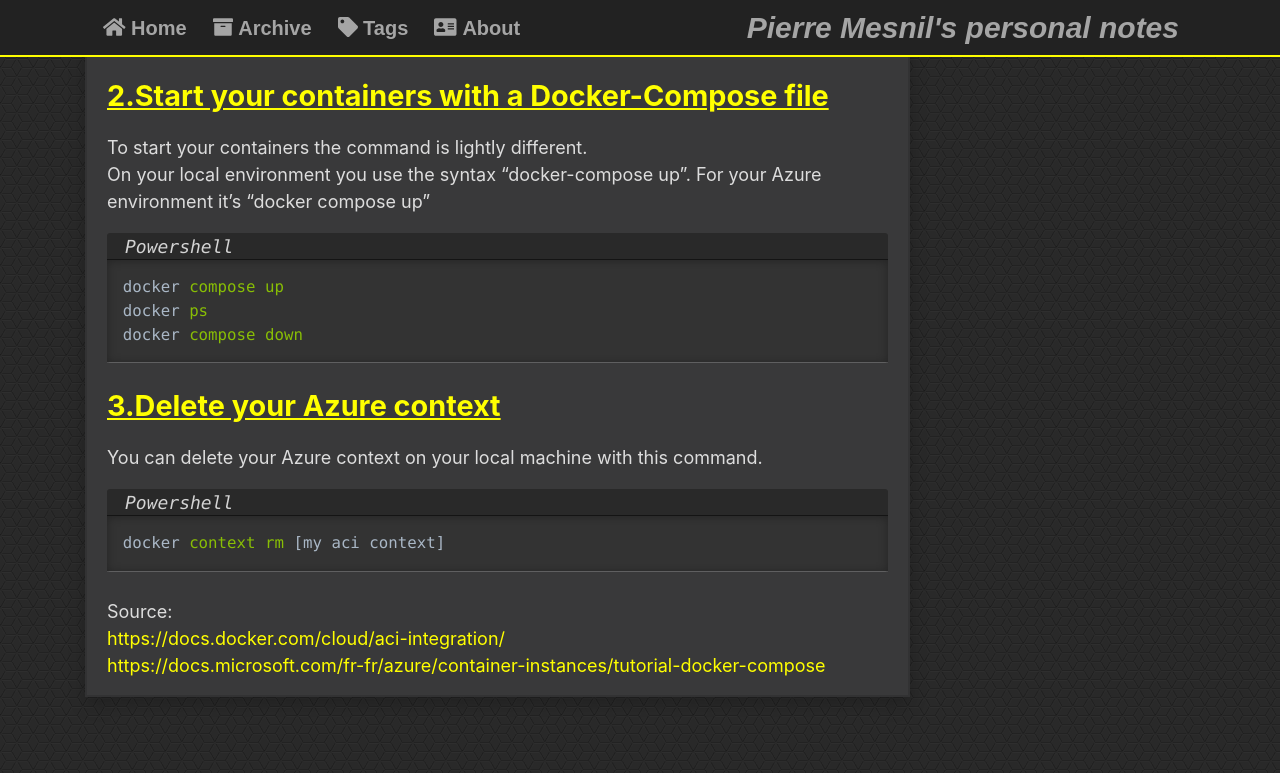
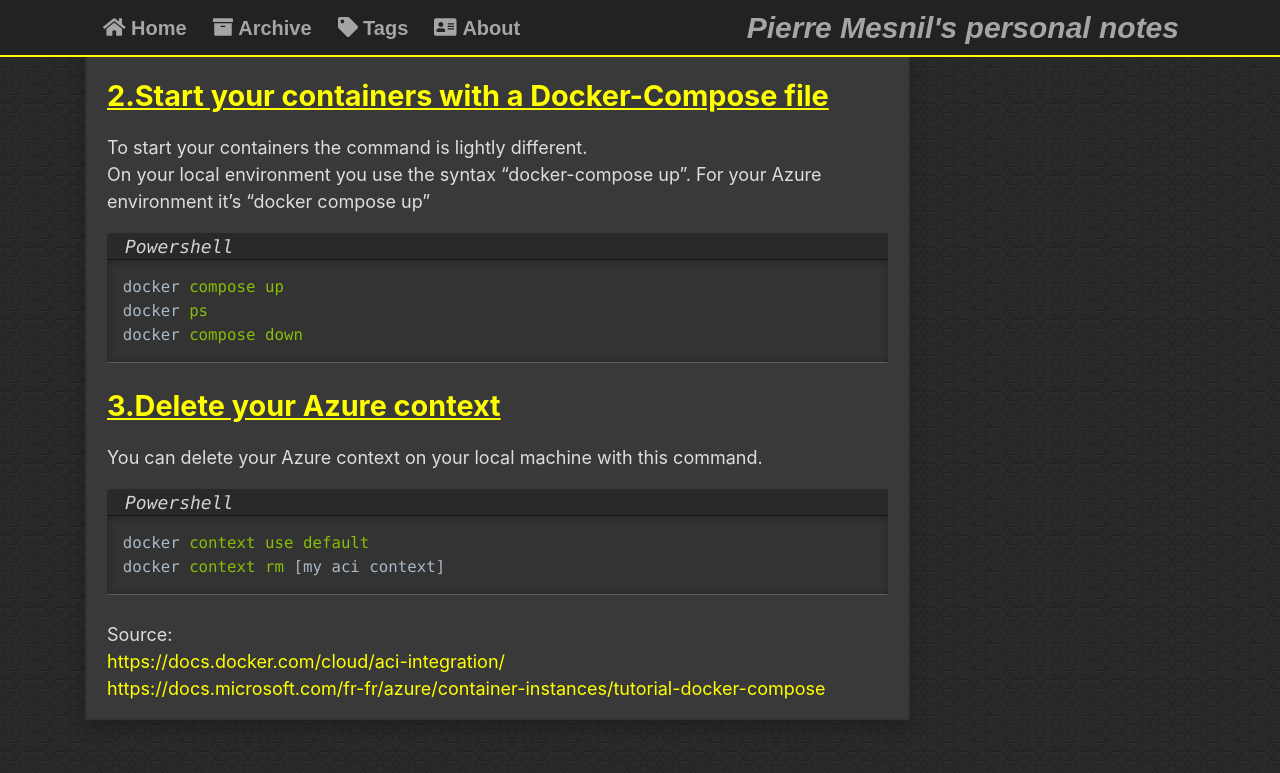
Before and after one commit to pierml/pierml.github.io, a Jekyll site: the page built from _posts/2021-16-03-Send-Docker-Container-to-ACI.md, in a window 1280 px wide and 900 px high, scrolled down 1120 px, cut to the strip 0-773 px from the top of the window. Built offline with Jekyll 4.4.1, drawn with Linux system fonts in a browser that asks for light colours.

Commit message:
Add new article

```diff
--- a/_posts/2021-16-03-Send-Docker-Container-to-ACI.md
+++ b/_posts/2021-16-03-Send-Docker-Container-to-ACI.md
@@ -48,6 +48,7 @@ You can delete your Azure context on your local machine with this command.
 >Powershell
 {:.filename}
 {% highlight powershell %}
+docker context use default
 docker context rm [my aci context]
 {% endhighlight %}
 
```
